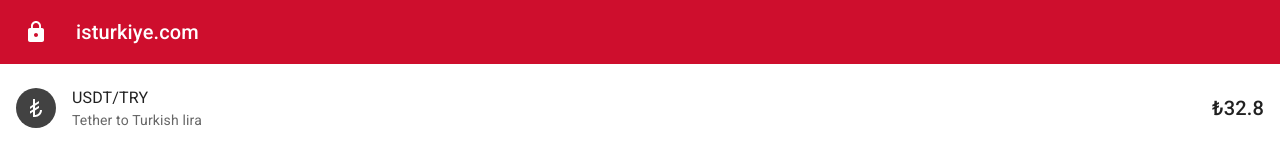
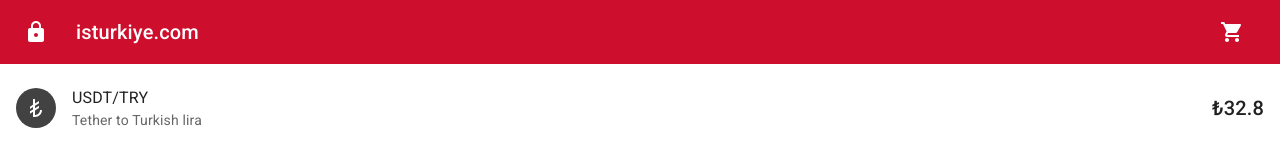
Before and after one commit to dadwic/rialir.com, a React (Vite) app: page / in a window 1280 px wide. Shown: the top 158 px of the page. Built offline with nearby package versions, Linux system fonts and the light colour scheme.

Commit message:
add shop icon button

```diff
--- a/src/ButtonAppBar.jsx
+++ b/src/ButtonAppBar.jsx
@@ -6,6 +6,7 @@
 import IconButton from "@mui/material/IconButton";
 import LinearProgress from "@mui/material/LinearProgress";
 import MenuIcon from "@mui/icons-material/Lock";
+import ShoppingCartIcon from "@mui/icons-material/ShoppingCart";
 
 export default function ButtonAppBar() {
   const [loading, setLoading] = React.useState(true);
@@ -37,6 +38,16 @@
           <Typography variant="h6" component="div" sx={{ flexGrow: 1 }}>
             isturkiye.com
           </Typography>
+          <IconButton
+            size="large"
+            edge="start"
+            color="inherit"
+            onClick={() =>
+              alert("The shop is currently not available in your country.")
+            }
+          >
+            <ShoppingCartIcon />
+          </IconButton>
         </Toolbar>
       </AppBar>
     </Box>
```
